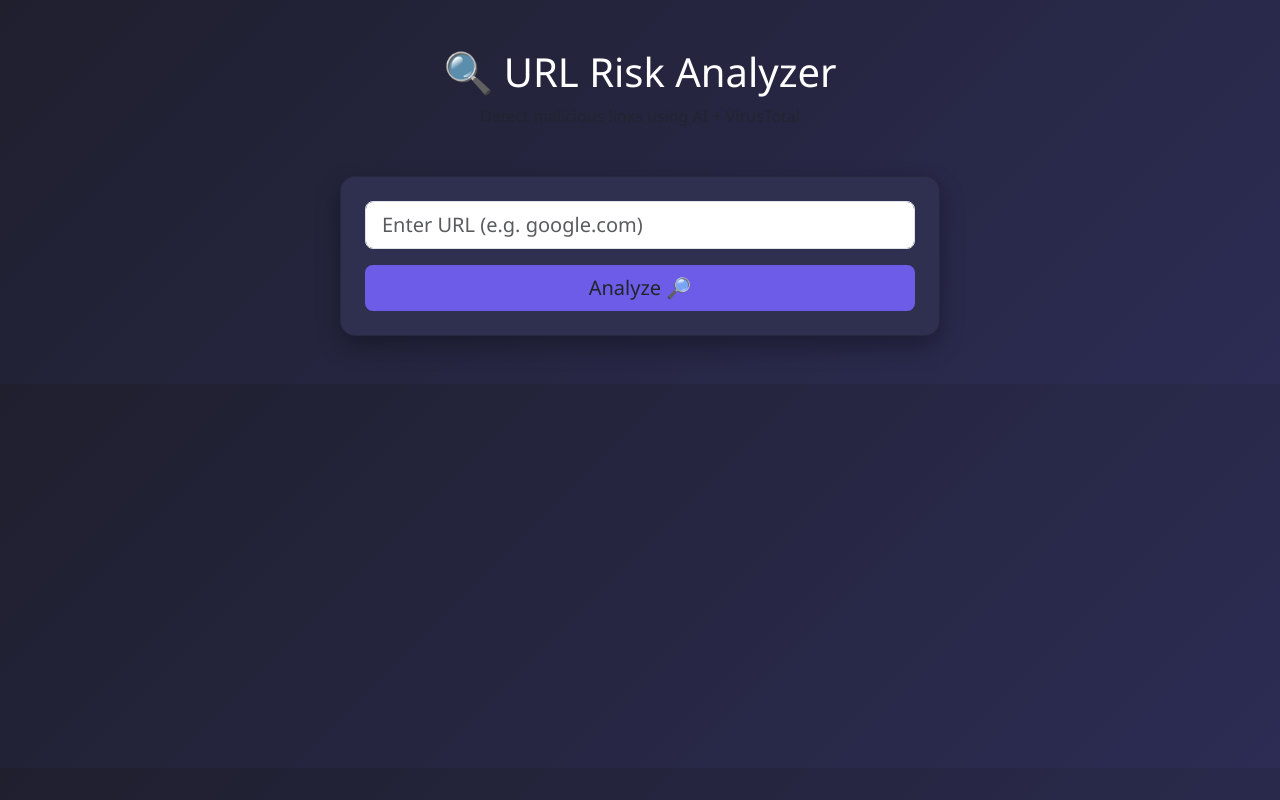
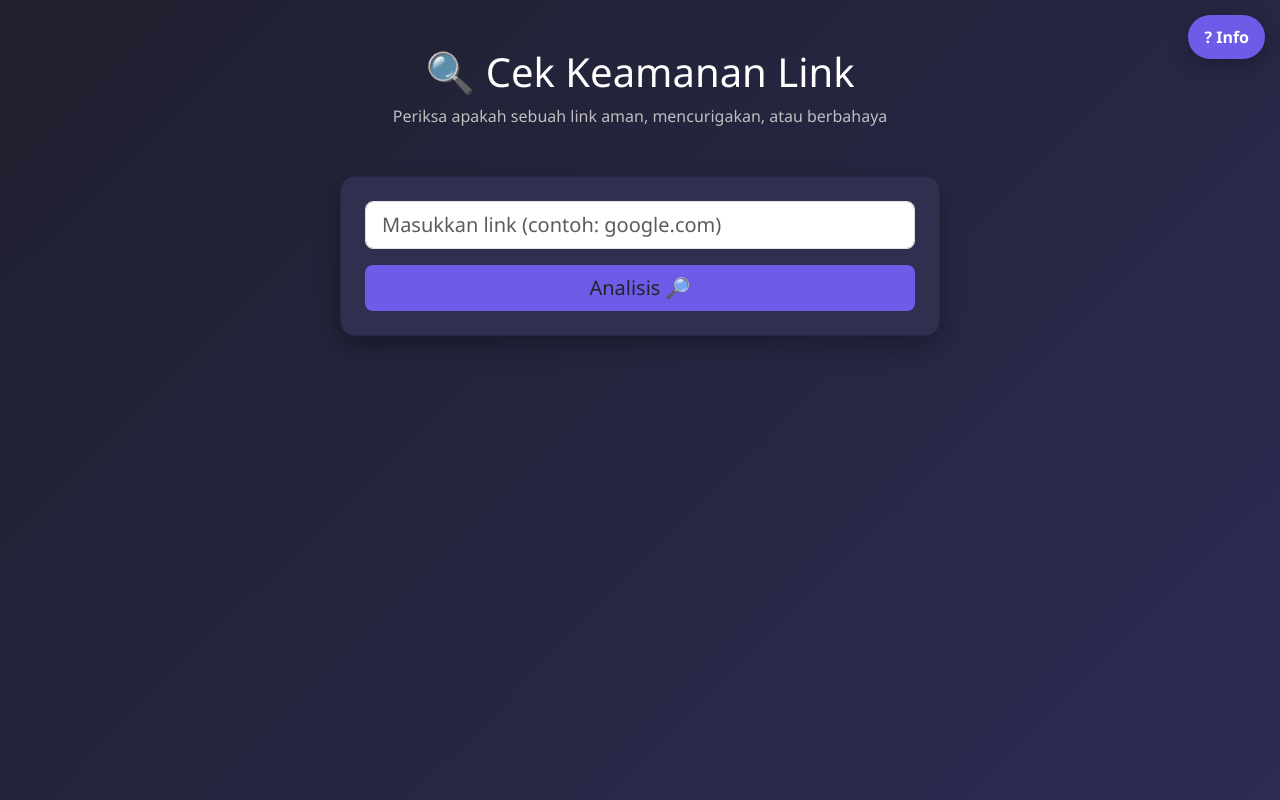
Before and after one commit to 32220125/Skripsi, a Flask app: page / in a window 1280 px wide. Run offline with Flask 3, Linux system fonts and the light colour scheme.

Commit message:
Update index.html

```diff
--- a/web app/templates/index.html
+++ b/web app/templates/index.html
@@ -1,109 +1,363 @@
 <!DOCTYPE html>
-<html lang="en">
+<html lang="id">
 <head>
 <meta charset="UTF-8">
-    <title>URL Risk Analyzer</title>
+<title>Cek Keamanan Link</title>
 
-    <!-- Bootstrap -->
 <link href="https://cdn.jsdelivr.net/npm/bootstrap@5.3.0/dist/css/bootstrap.min.css" rel="stylesheet">
 
 <style>
-        body {
-            background: linear-gradient(135deg, #1f1f2e, #2c2c54);
-            color: white;
-            font-family: 'Segoe UI', sans-serif;
+
+body{
+    background:linear-gradient(135deg,#1f1f2e,#2c2c54);
+    color:white;
+    font-family:'Segoe UI',sans-serif;
+    min-height:100vh;
 }
 
-        .card {
-            border-radius: 15px;
-            background: #2f2f4f;
-            box-shadow: 0 10px 25px rgba(0,0,0,0.3);
+.card{
+    border-radius:15px;
+    background:#2f2f4f;
+    box-shadow:0 10px 25px rgba(0,0,0,.3);
 }
 
-        .btn-custom {
-            background-color: #6c5ce7;
-            border: none;
+.btn-custom{
+    background-color:#6c5ce7;
+    border:none;
 }
 
-        .btn-custom:hover {
-            background-color: #5a4bd1;
+.btn-custom:hover{
+    background-color:#5a4bd1;
 }
 
-        .result-safe {
-            color: #00ffae;
-            font-weight: bold;
+.result-safe{
+    color:#00ffae;
+    font-weight:bold;
 }
 
-        .result-danger {
-            color: #ff4d4d;
-            font-weight: bold;
+.result-danger{
+    color:#ff4d4d;
+    font-weight:bold;
 }
 
-        pre {
-            background: #1e1e2f;
-            padding: 10px;
-            border-radius: 10px;
-            color: #ccc;
+pre{
+    background:#1e1e2f;
+    padding:10px;
+    border-radius:10px;
+    color:#ccc;
 }
+
+
+/* Floating info tab */
+
+.info-tab{
+    position:fixed;
+    top:15px;
+    right:15px;
+
+    background:#6c5ce7;
+    color:white;
+
+    padding:10px 16px;
+    border-radius:25px;
+
+    cursor:pointer;
+    font-weight:bold;
+
+    z-index:1000;
+
+    box-shadow:0 5px 20px rgba(0,0,0,.3);
+}
+
+.info-tab:hover{
+    background:#5a4bd1;
+}
+
+
+/* Sliding panel */
+
+.info-panel{
+
+    position:fixed;
+
+    top:65px;
+    right:15px;
+
+    width:340px;
+    max-height:500px;
+
+    overflow-y:auto;
+
+    background:#2f2f4f;
+
+    border-radius:15px;
+
+    padding:20px;
+
+    box-shadow:0 10px 25px rgba(0,0,0,.4);
+
+    opacity:0;
+    visibility:hidden;
+
+    transform:translateY(-20px);
+
+    transition:.3s;
+
+    z-index:1000;
+}
+
+.info-panel.show{
+
+    opacity:1;
+    visibility:visible;
+
+    transform:translateY(0);
+
+}
+
+.close-btn{
+
+    float:right;
+
+    font-size:22px;
+
+    cursor:pointer;
+
+    font-weight:bold;
+}
+
+.close-btn:hover{
+
+    color:#ff4d4d;
+}
+
+.info-panel h5{
+
+    color:#00ffae;
+}
+
+.info-panel li{
+
+    margin-bottom:10px;
+}
+
+.text-muted{
+    color:#bfbfbf !important;
+}
+
 </style>
+
 </head>
 <body>
+
+
+<!-- Floating Button -->
+
+<div class="info-tab" onclick="toggleInfo()">
+    ? Info
+</div>
+
+
+<!-- Info Panel -->
+
+<div id="infoPanel" class="info-panel">
+
+    <span class="close-btn" onclick="toggleInfo()">
+        ×
+    </span>
+
+    <h5>📌 Fungsi Aplikasi</h5>
+
+    <p>
+        Aplikasi ini digunakan untuk mengecek keamanan sebuah link
+        (URL) menggunakan integrasi API Virustotal dan indikator keamanan.
+    </p>
+
+    <p>
+        Sistem akan mencari pola yang sering ditemukan pada:
+    </p>
+
+    <ul>
+        <li>Phishing</li>
+        <li>Scam</li>
+        <li>Malware</li>
+        <li>Link mencurigakan</li>
+    </ul>
+
+    <p>
+        Setelah dianalisis, sistem akan memberikan skor risiko
+        untuk membantu menentukan apakah link aman dibuka atau perlu dihindari.
+    </p>
+
+    <hr>
+
+    <h5>🛡️ Kategori Risiko</h5>
+
+    <ul>
+
+        <li>
+            <b>Sangat Aman</b><br>
+            Hampir tidak ada indikator mencurigakan.
+        </li>
+
+        <li>
+            <b>Aman</b><br>
+            Relatif aman tetapi tetap berhati-hati.
+        </li>
+
+        <li>
+            <b>Waspada</b><br>
+            Terdapat beberapa pola mencurigakan.
+        </li>
+
+        <li>
+            <b>Cukup Berisiko</b><br>
+            Hindari memasukkan data pribadi.
+        </li>
+
+        <li>
+            <b>Berbahaya</b><br>
+            Risiko phishing atau malware tinggi.
+        </li>
+
+        <li>
+            <b>Sangat Berbahaya</b><br>
+            Risiko sangat tinggi, jangan dibuka.
+        </li>
+
+    </ul>
+
+</div>
+
+
 
 <div class="container py-5">
 
 <div class="text-center mb-5">
-        <h1>🔍 URL Risk Analyzer</h1>
-        <p class="text-muted">Detect malicious links using AI + VirusTotal</p>
+
+<h1>
+🔍 Cek Keamanan Link
+</h1>
+
+<p class="text-muted">
+
+Periksa apakah sebuah link aman,
+mencurigakan, atau berbahaya
+
+</p>
+
 </div>
 
-    <div class="card p-4 mx-auto" style="max-width: 600px;">
+
+
+<div class="card p-4 mx-auto" style="max-width:600px;">
 
 <form method="POST">
+
 <div class="mb-3">
+
 <input
 type="text"
 name="url"
 class="form-control form-control-lg"
-                    placeholder="Enter URL (e.g. google.com)"
+placeholder="Masukkan link (contoh: google.com)"
 required
+
 >
+
 </div>
 
 <div class="d-grid">
+
 <button class="btn btn-custom btn-lg">
-                    Analyze 🔎
+
+Analisis 🔎
+
 </button>
+
 </div>
+
 </form>
 
 </div>
 
+
 {% if score is not none %}
-    <div class="card p-4 mt-4 mx-auto text-center" style="max-width: 600px;">
 
-        <h3>Analysis Result</h3>
+<div class="card p-4 mt-4 mx-auto text-center"
+style="max-width:600px;">
 
-        <p><b>URL:</b> {{ url_input }}</p>
+<h3>Hasil Analisis</h3>
+
+<p>
+
+<b>URL:</b>
+
+{{ url_input }}
+
+</p>
+
 
 <h1 class="{% if score > 50 %}result-danger{% else %}result-safe{% endif %}">
+
 {{ score }}/100
+
 </h1>
 
+
 <p class="{% if score > 50 %}result-danger{% else %}result-safe{% endif %}">
+
 {{ status }}
+
 </p>
 
-    </div>
-    {% endif %}
+{% if description %}
 
-    {% if result %}
-    <div class="card p-4 mt-4 mx-auto" style="max-width: 800px;">
-        <h4>🔎 Detailed Analysis</h4>
-        <pre>{{ result | tojson(indent=2) }}</pre>
-    </div>
+<p class="mt-3">
+
+{{ description }}
+
+</p>
+
 {% endif %}
 
 </div>
 
+{% endif %}
+
+
+
+{% if result %}
+
+<div class="card p-4 mt-4 mx-auto"
+style="max-width:800px;">
+
+<h4>
+🔎 Detail Analisis
+</h4>
+
+<pre>{{ result | tojson(indent=2) }}</pre>
+
+</div>
+
+{% endif %}
+
+
+</div>
+
+
+
+<script>
+
+function toggleInfo(){
+
+let panel=document.getElementById("infoPanel");
+
+panel.classList.toggle("show");
+
+}
+
+</script>
+
 </body>
 </html>
```
Lines whose indentation alone changed are shown as unchanged.
